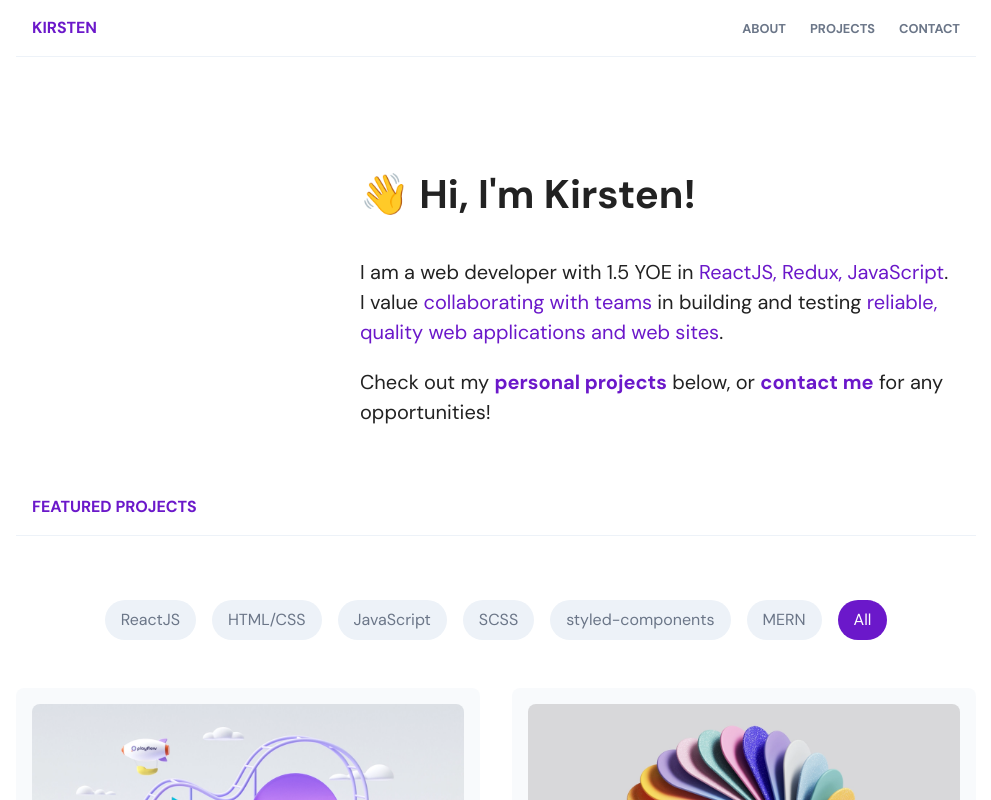
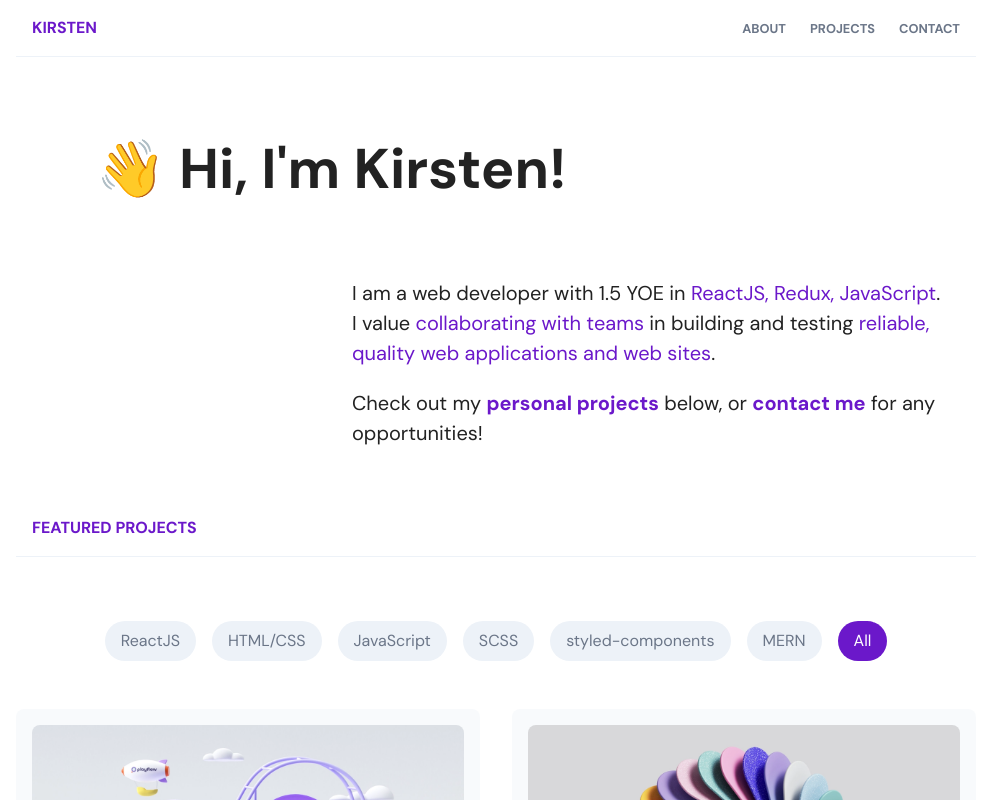
Before and after one commit to kmalcaba/kmalcaba.github.io, a React (Create React App) app: page / in a window 1280 px wide. Shown: the top 800 px of the page, without its empty margins (144-1135 px from the left). Built offline with nearby package versions, Linux system fonts and the light colour scheme.

Commit message:
Realign title and paragraph

```diff
--- a/src/components/Hero/Hero.jsx
+++ b/src/components/Hero/Hero.jsx
@@ -4,8 +4,8 @@ import { ContainerWrapper, MotionWrapper } from "../../wrapper";
 function Hero() {
   return (
     <div className="hero">
+      <h1>👋 Hi, I'm Kirsten!</h1>
       <div className="hero-content">
-        <h1>👋 Hi, I'm Kirsten!</h1>
         <p>
           I am a web developer with 1.5 YOE in{" "}
           <span>ReactJS, Redux, JavaScript</span>.<br />I value{" "}
--- a/src/components/Hero/Hero.scss
+++ b/src/components/Hero/Hero.scss
@@ -4,24 +4,27 @@
 .hero {
   width: 100%;
   display: grid;
-  grid-template-columns: 1fr 1fr;
-  margin-top: 50px;
+  grid-template-columns: repeat(3, 1fr);
+  grid-auto-rows: minmax(min-content, max-content);
   transition: 0.3s ease all;
 
+  h1 {
+    grid-column: 1/3;
+    font-size: 3.5rem;
+    font-weight: 600;
+    margin-left: 5rem;
+    align-self: center;
+
+    @media screen and (max-width: $breakpoint-mobile) {
+      font-size: 2.5rem;
+    }
+  }
+
   &-content {
-    grid-column: 2/3;
+    grid-column: 2/4;
+    grid-row: 2/3;
     width: 600px;
     padding: 0 1rem;
-
-    @media screen and (max-width: $breakpoint-tablet) {
-      width: 100%;
-      padding: 0;
-    }
-
-    h1 {
-      font-size: 2.5rem;
-      font-weight: 600;
-    }
 
     p {
       font-size: 1.25rem;
@@ -41,5 +44,21 @@
     flex-direction: column;
     margin-top: 2rem;
     padding: 0;
+
+    h1 {
+      margin: 0;
+    }
+  }
+
+  @media screen and (max-width: $breakpoint-desktop) {
+    h1 {
+      width: 100%;
+      padding: 0;
+    }
+
+    &-content {
+      width: 100%;
+      padding: 0;
+    }
   }
 }
```
